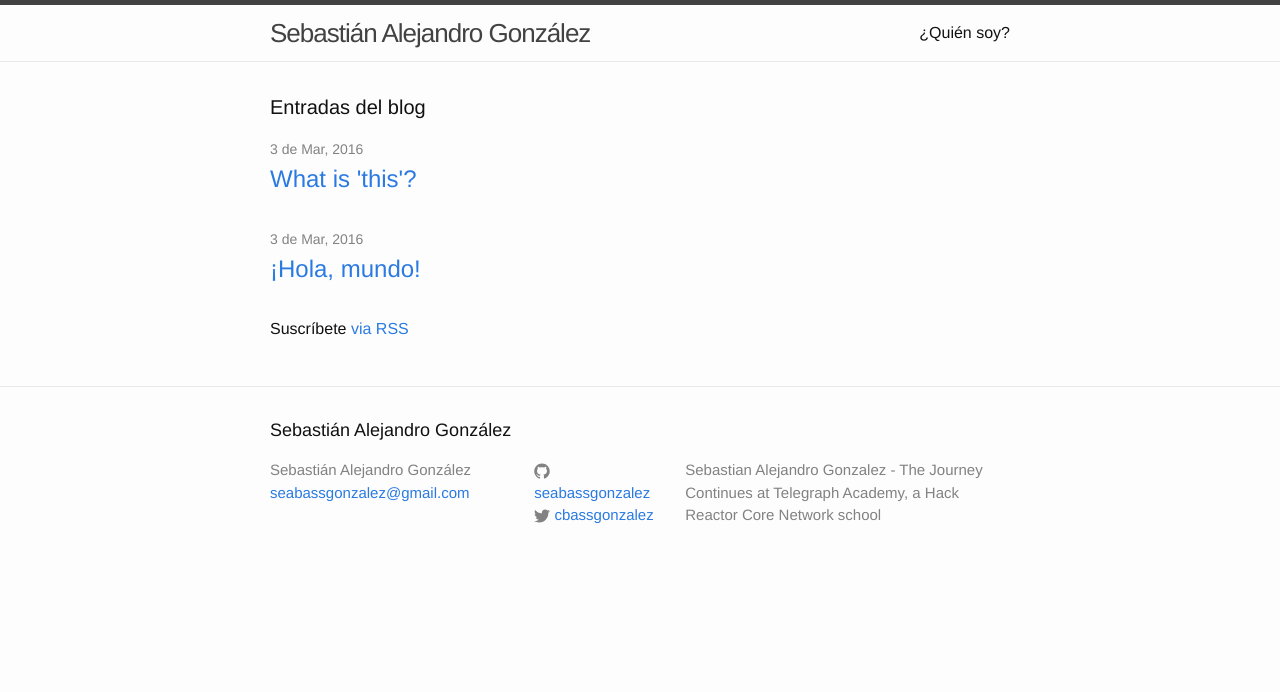
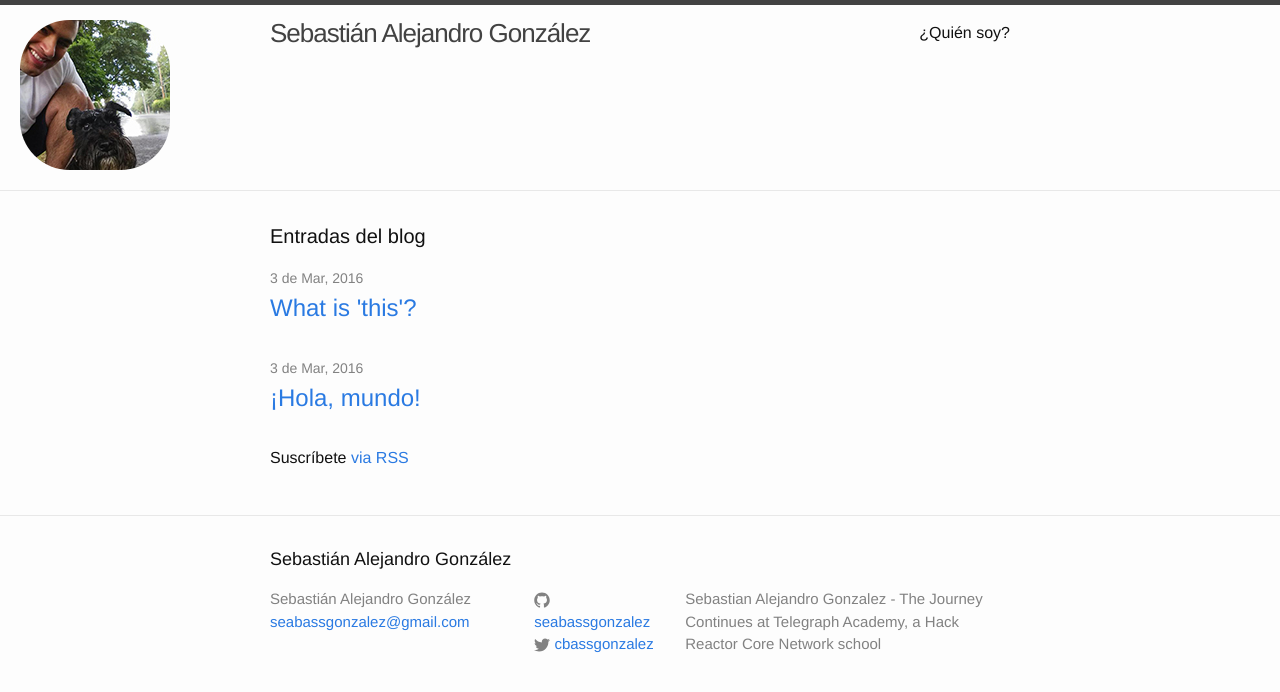
Before and after one commit to seabassgonzalez/seabassgonzalez.github.io, a Jekyll site: the page built from index.html, in a window 1280 px wide. Shown: the top 692 px of the page. Built offline with Jekyll 4.4.1, drawn with Linux system fonts in a browser that asks for light colours.

Commit message:
Add self pic and styled css accordingly

```diff
--- a/_includes/head.html
+++ b/_includes/head.html
@@ -5,7 +5,7 @@
 
   <title>{% if page.title %}{{ page.title | escape }}{% else %}{{ site.title | escape }}{% endif %}</title>
   <meta name="description" content="{% if page.excerpt %}{{ page.excerpt | strip_html | strip_newlines | truncate: 160 }}{% else %}{{ site.description }}{% endif %}">
-
+  <img id="celfie" src="/img/sebastianAlejandroGonzalez_small.jpg" height: 100px>
   <link rel="stylesheet" href="{{ "/css/main.css" | prepend: site.baseurl }}">
   <link rel="canonical" href="{{ page.url | replace:'index.html','' | prepend: site.baseurl | prepend: site.url }}">
   <link rel="alternate" type="application/rss+xml" title="{{ site.title }}" href="{{ "/feed.xml" | prepend: site.baseurl | prepend: site.url }}">
--- a/css/main.scss
+++ b/css/main.scss
@@ -3,7 +3,12 @@
 ---
 @charset "utf-8";
 
-
+#celfie{
+  float: left;
+  border-radius: 35%;
+  margin: 10px;
+  padding: 10px;
+}
 
 // Our variables
 $base-font-family: "Helvetica Neue", Helvetica, Arial, sans-serif;
```
